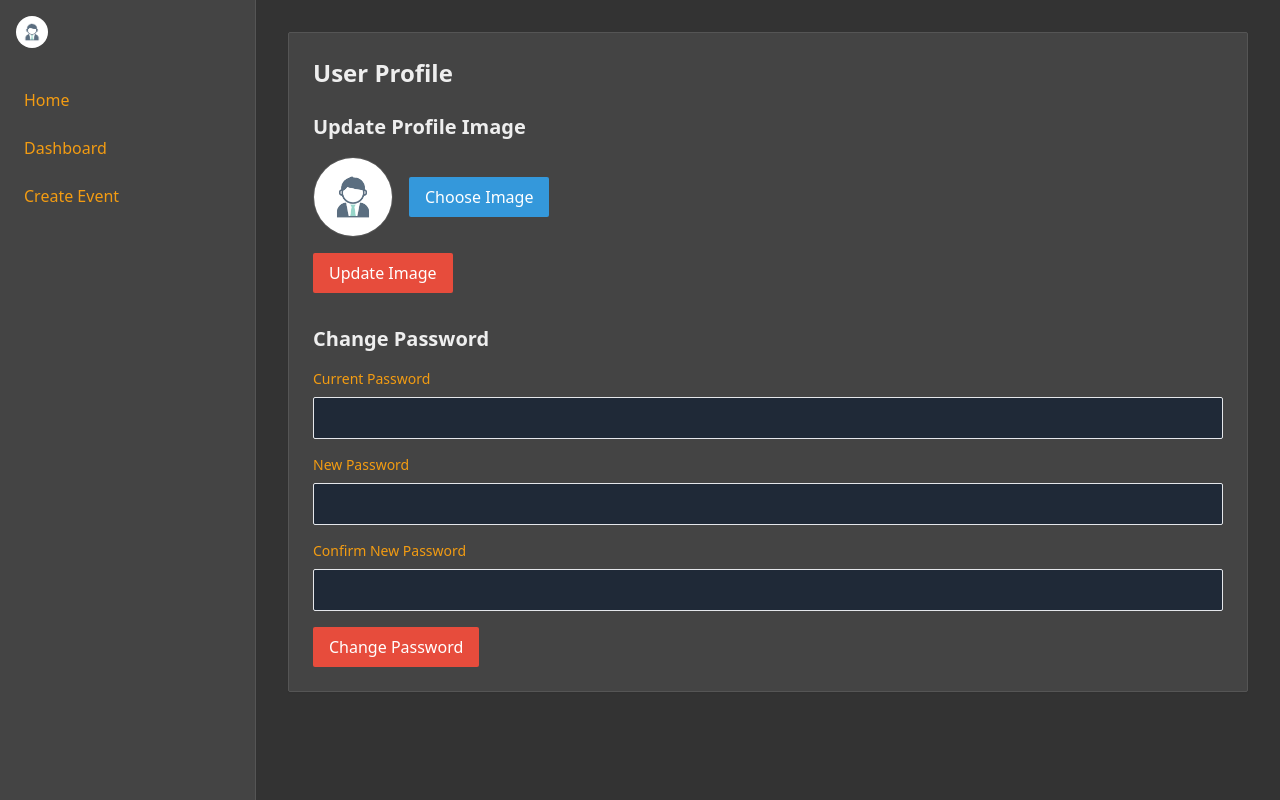
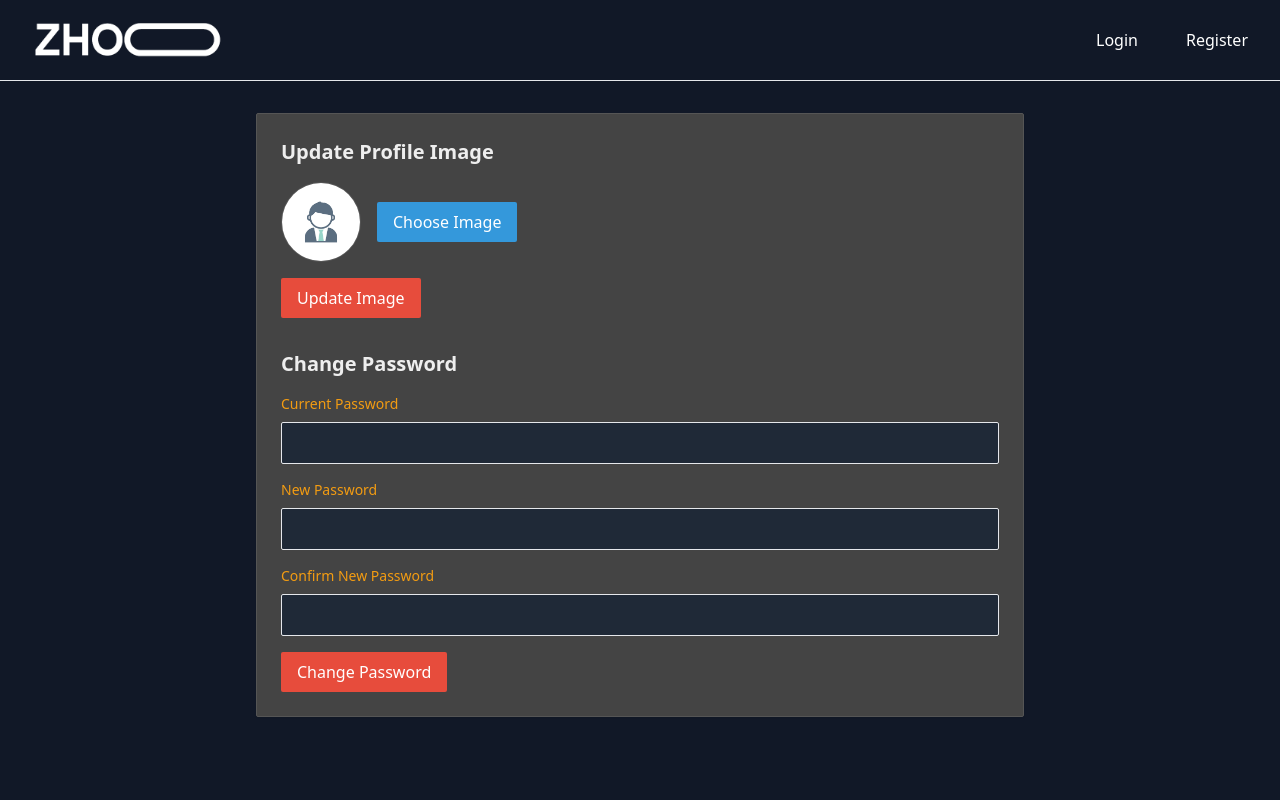
Before and after one commit to Youcode-Classe-E-2024-2025/Senegal_Eventbrite, a PHP site: template app/views/front/profileInfo.twig in a window 1280 px wide. Run offline with PHP 8.4, Linux system fonts and the light colour scheme; the template is opened without the code that fills it, so the values that code supplies are empty; some libraries are stand-ins or nearby versions.

Commit message:
VIEWS: generalized the look across the pages

```diff
--- a/app/views/front/profileInfo.twig
+++ b/app/views/front/profileInfo.twig
@@ -54,28 +54,57 @@
     }
   </style>
 </head>
-<body class="min-h-screen">
-  <div class="flex">
-    <!-- Sidebar Navigation -->
-    <aside class="fixed inset-y-0 left-0 sidebar bg-card shadow-sm border-r border-border p-4">
-      <div class="mb-8">
-        <div class="flex items-center gap-2">
-          <img src="{{ session.user.avatar_url ?: '/assets/uploads/userAvatar/5856.jpg' }}" alt="Logo" class="w-8 h-8 rounded-full">
-          <h1 class="text-xl font-bold text-foreground">{{session.user.name}}</h1>
-        </div>
-      </div>
-      <nav class="space-y-2">
-        <a href="/" class="flex items-center gap-2 p-2 rounded-sm text-accent hover:bg-primary hover:text-primary-foreground transition-colors">Home</a>
-        <a href="/userDash" class="flex items-center gap-2 p-2 rounded-sm text-accent hover:bg-primary hover:text-primary-foreground transition-colors">Dashboard</a>
-        <a href="/createEvent" class="block p-2 rounded-sm text-accent hover:bg-primary hover:text-primary-foreground transition-colors">Create Event</a>
-      </nav>
-    </aside>
+<body class="bg-gray-900 min-h-screen">
+<header class="  z-50  shadow-sm text-white">
+				<div
+					class="container mx-auto px-4 flex items-center">
+					<!-- logo -->
+					<div class="mr-auto md:w-48 flex-shrink-0">
+						<a href="/"><img class="h-16 md:h-20 ml-4" src="../../../public/assets/Logo/banner.png" alt=""/></a>
+					</div>
+					<!-- buttons -->
+					<nav class="contents">
+						<ul class="ml-4 flex items-center justify-end">
+							{% if session.user %}
+                <a href="/" class="px-4 py-2 rounded-md text-white duration-200 hover:bg-gray-800 hover:text-white flex items-center ">
+                  <span>Home</span>
+                </a>
+                <a href="/userDash" class="px-4 py-2 rounded-md text-white duration-200 hover:bg-gray-800 hover:text-white flex items-center">
+                  <span>Dashboard</span>
+                </a>
+                <a href="/createEvent" class="px-4 py-2 rounded-md text-white duration-200 hover:bg-gray-800 hover:text-white flex items-center">Create Event</a>
+								<a class="ml-2 lg:ml-4 pt-4 relative inline-block hover:bg-gray-800 rounded-md flex flex-col items-center cursor-pointer" href='{{session.user.role == "admin" ? "/admin" : "/userDash"}}'>
+									<img class="h-8 w-8 rounded-full" src="{{ session.user.avatar_url ?: '/assets/uploads/userAvatar/5856.jpg' }}" alt="Profile Image"/>
+									<span class="px-4 py-2 text-white duration-200 hover:text-white">
+										{{session.user.name}}
+									</span>
+								</a>
+								<li class="ml-2 lg:ml-4 relative inline-block">
+									<a class="px-4 py-2 rounded-md text-white duration-200 hover:bg-gray-800 hover:text-white flex items-center" href="/logout">
+										<i class="fas fa-sign-out-alt mr-2"></i> Logout
+									</a>
+								</li>
+							{% else %}
+								<li class="ml-2 lg:ml-4 relative inline-block">
+									<a class="px-4 py-2 rounded-md text-white duration-200 hover:bg-gray-800 hover:text-white" href="/login">
+										Login
+									</a>
+								</li>
+								<li class="ml-2 lg:ml-4 relative inline-block">
+									<a class="px-4 py-2 rounded-md text-white duration-200 hover:bg-gray-800 hover:text-white" href="/signup">
+										Register
+									</a>
+								</li>
+							{% endif %}
+						</ul>
+					</nav>
+				</div>
+				<hr/>
 
+			</header>
     <!-- Main Content -->
-    <main class="ml-64 p-8 w-full space-y-8">
+    <main class="px-64 py-8 w-full space-y-8">
       <section id="profile" class="bg-card p-6 rounded-sm shadow-sm border border-border">
-        <h2 class="text-2xl font-bold text-foreground mb-6">User Profile</h2>
-
         <!-- Profile Image Update Section -->
         <div class="mb-8">
           <h3 class="text-xl font-semibold text-foreground mb-4">Update Profile Image</h3>
@@ -123,7 +152,6 @@
         </div>
       </section>
     </main>
-  </div>
 
   <!-- JavaScript for profile image preview -->
   <script>
```
